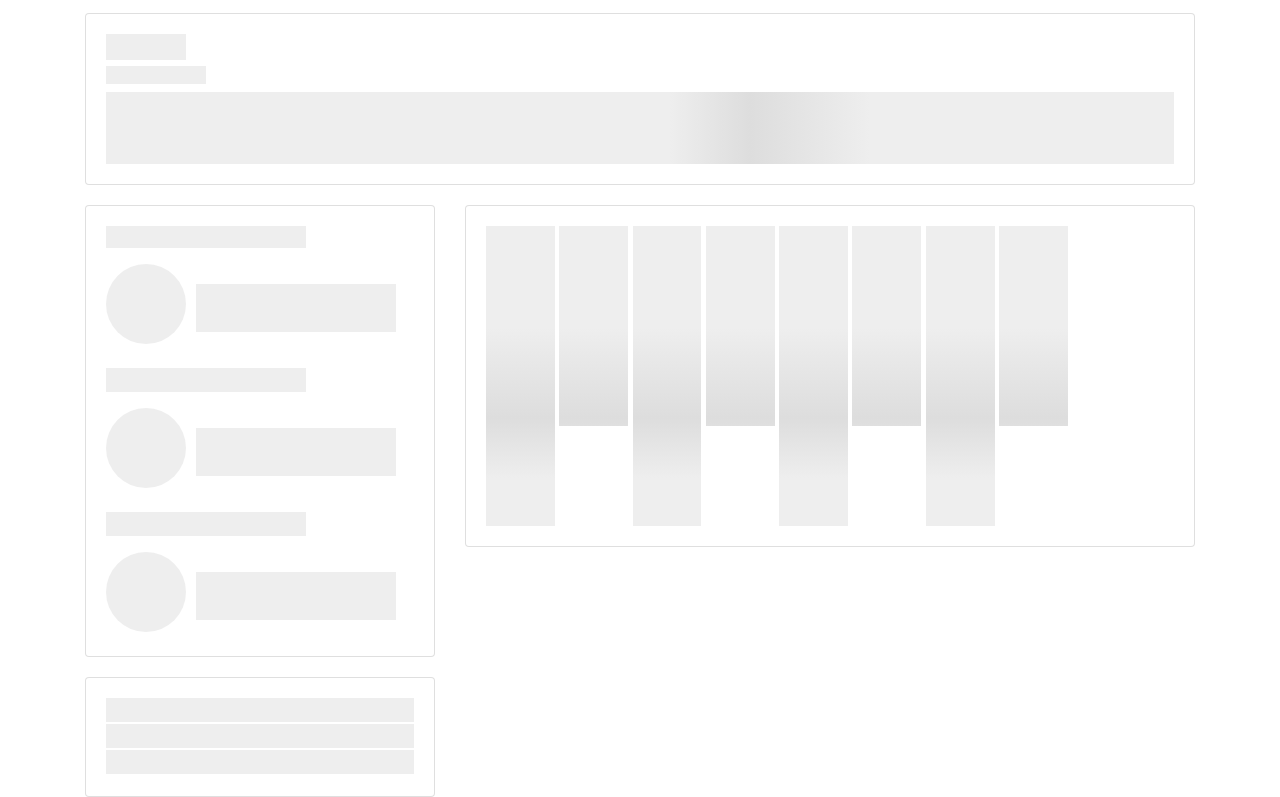
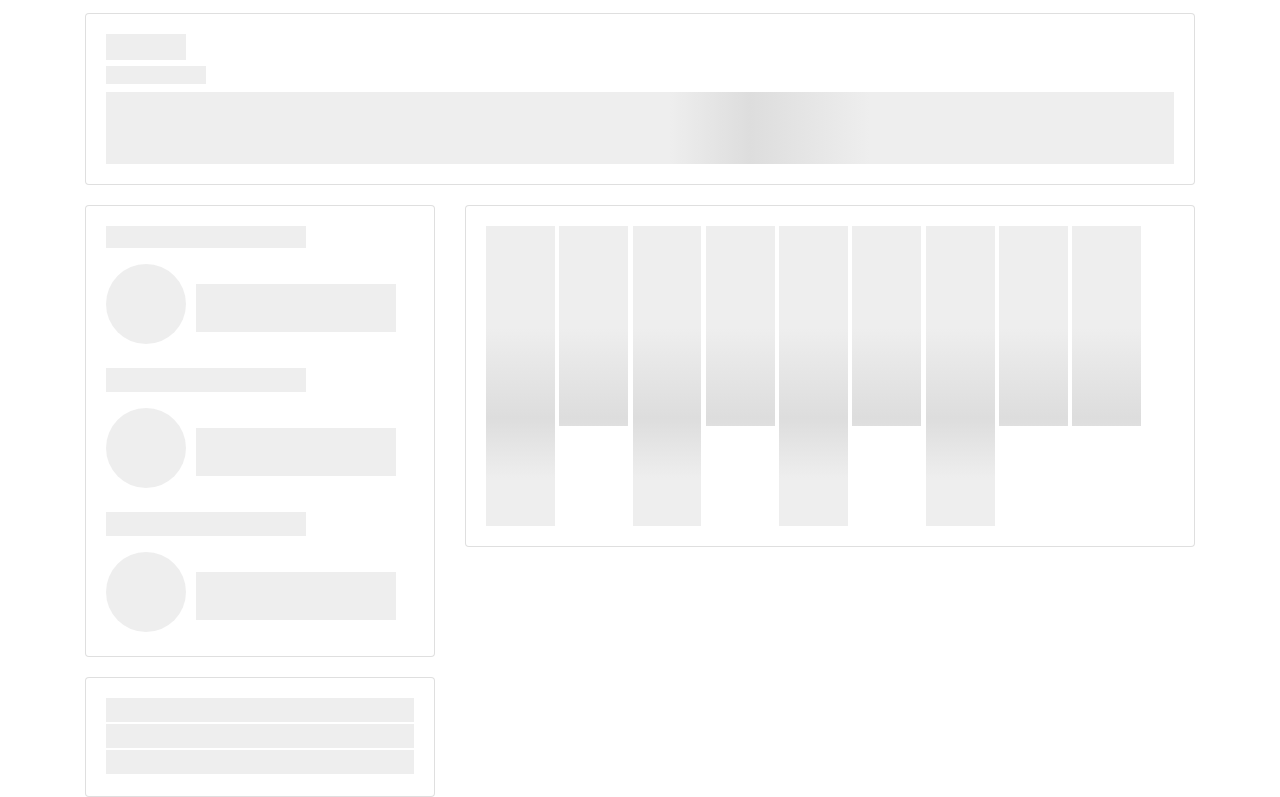
Before and after one commit to idouab/MaconsoContentPlaceholder, a plain HTML site: page index.html in a window 1280 px wide. Shown: the part 61-858 px from the top of the page. Drawn offline with nearby package versions, Linux system fonts and the light colour scheme.

Commit message:
adding another chart bar

```diff
--- a/index.html
+++ b/index.html
@@ -92,7 +92,7 @@
                 <span class="barchart-placeholder" style="width:10%;height:200px;">&nbsp;</span>
                 <span class="barchart-placeholder" style="width:10%;height:300px;">&nbsp;</span>
                 <span class="barchart-placeholder" style="width:10%;height:200px;">&nbsp;</span>
-
+                <span class="barchart-placeholder" style="width:10%;height:200px;">&nbsp;</span>
               </div>
             </div>
           </div>
```
